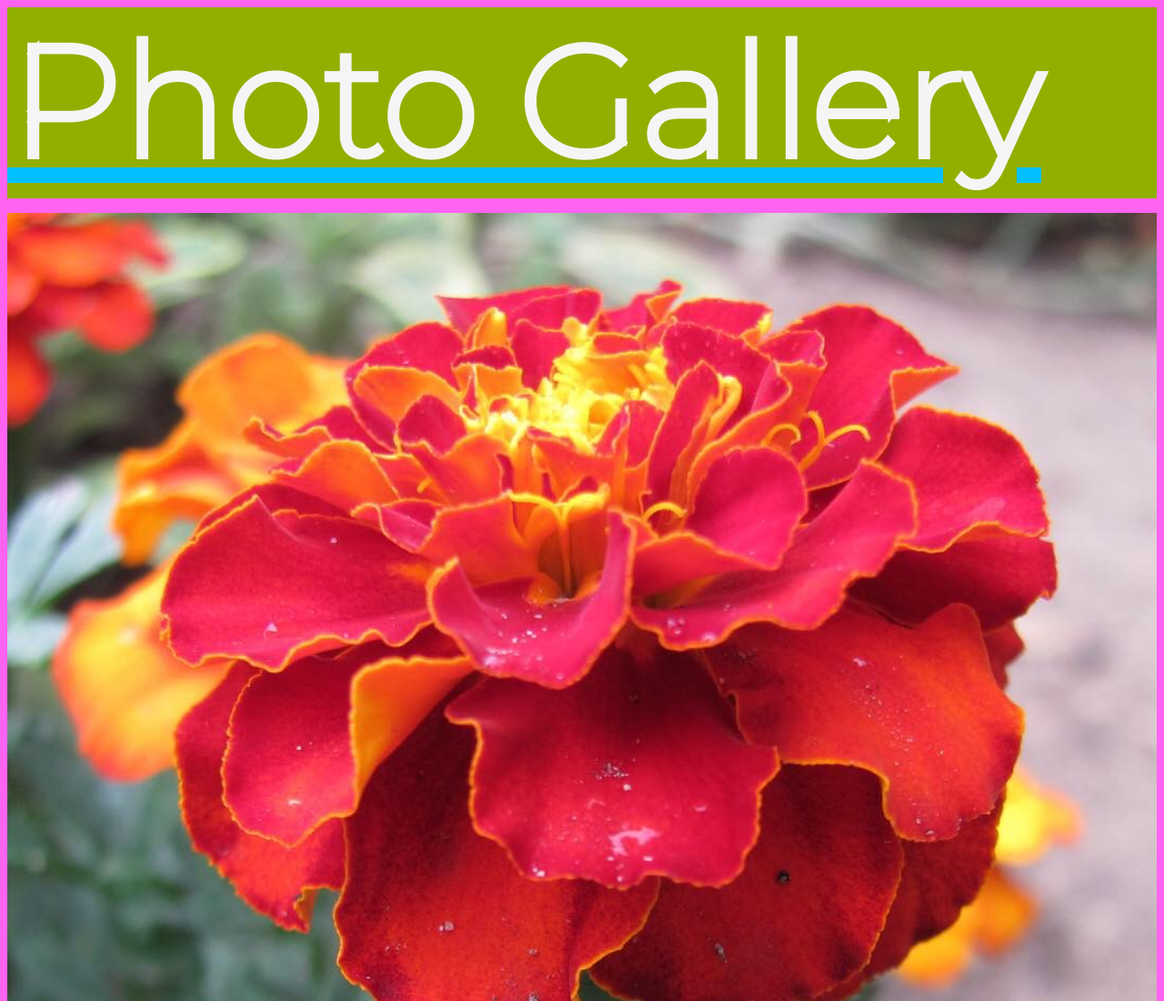
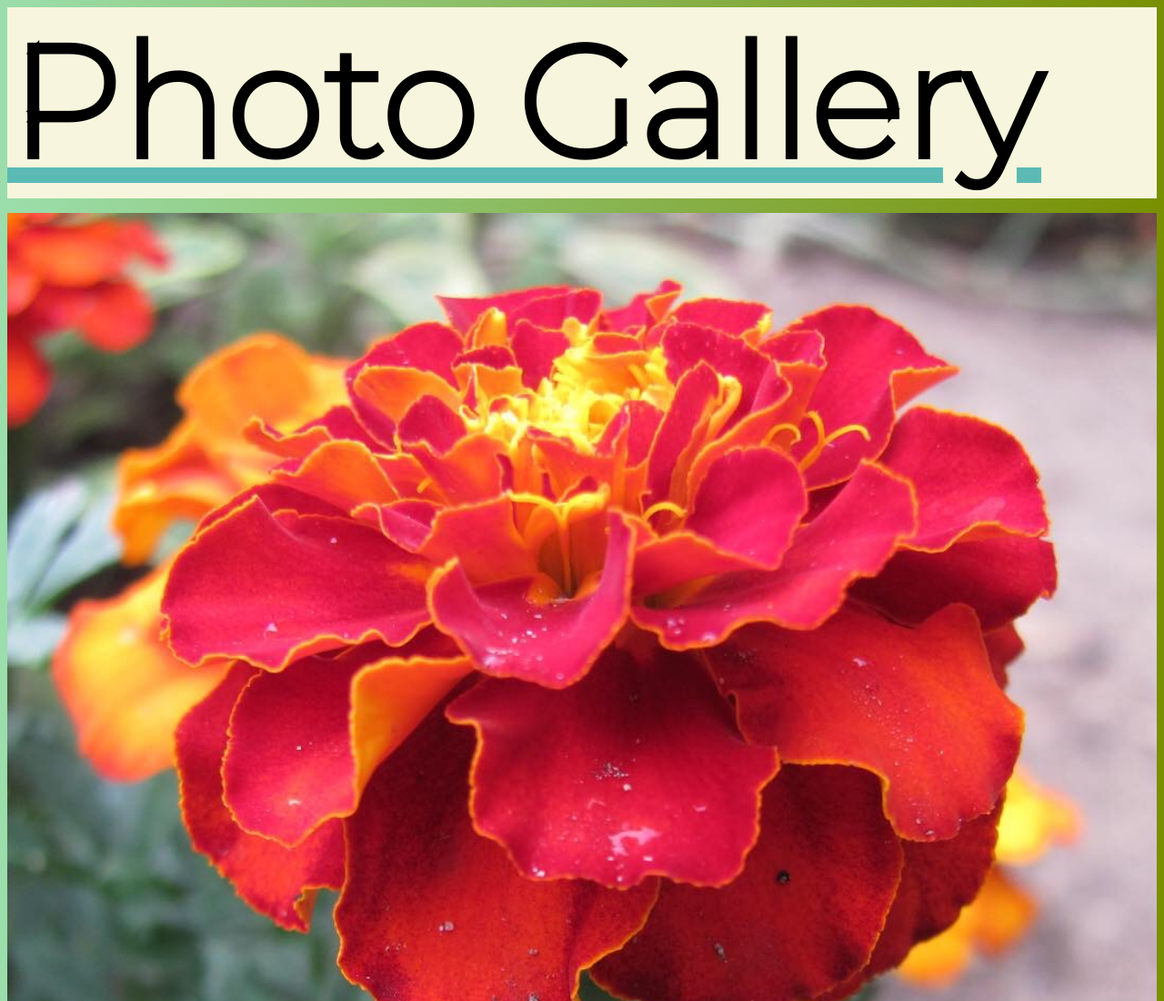
Before and after one commit to thecptwaffles/photowebsite, a plain HTML site: page index.html in a window 1280 px wide. Shown: the top 1100 px of the page at 91% size. Drawn offline with Linux system fonts and the light colour scheme.

Commit message:
changing color palet

```diff
--- a/index.html
+++ b/index.html
@@ -22,7 +22,7 @@
     <section id="sec2" class="img" alt="aspen trees starting to tern yellow"></section>
     <section id="sec3" class="img" alt="a video game explosian at sunset with someone dancing on a rock above it">
     </section>
-    <section id="sec4" class="img" alt="purple and yellow flowers in the ground"></section>
+    <section id="sec4" class="img" alt="purple and yellow flowers in the groun"></section>
     <section id="sec5" class="img"></section>
     <section id="sec6" class="img"></section>
     <section id="sec7" class="img"></section>
--- a/style.css
+++ b/style.css
@@ -1,10 +1,10 @@
 :root {
-    --primary-color: #ff63f2;
-    --secondary-color: #92af00;
-    --accent-color: #00c0ff;
+    --primary-color: #ff2562;
+    --secondary-color: #f7f5dd;
+    --accent-color: #5bbab4;
     --primary-font: 'Montserrat', sans-serif;
     --secondary-font: 'Work Sans', sans-serif;
-    background-color: var(--primary-color);
+    background-image: linear-gradient(90deg, #9bdeac, #788f00);
 }
 
 .header {
@@ -19,7 +19,7 @@
 
 .title,
 h1 {
-    color: whitesmoke;
+    color: black;
     font-family: var(--primary-font);
     font-size: 13.5vw;
     margin: 0;
```
